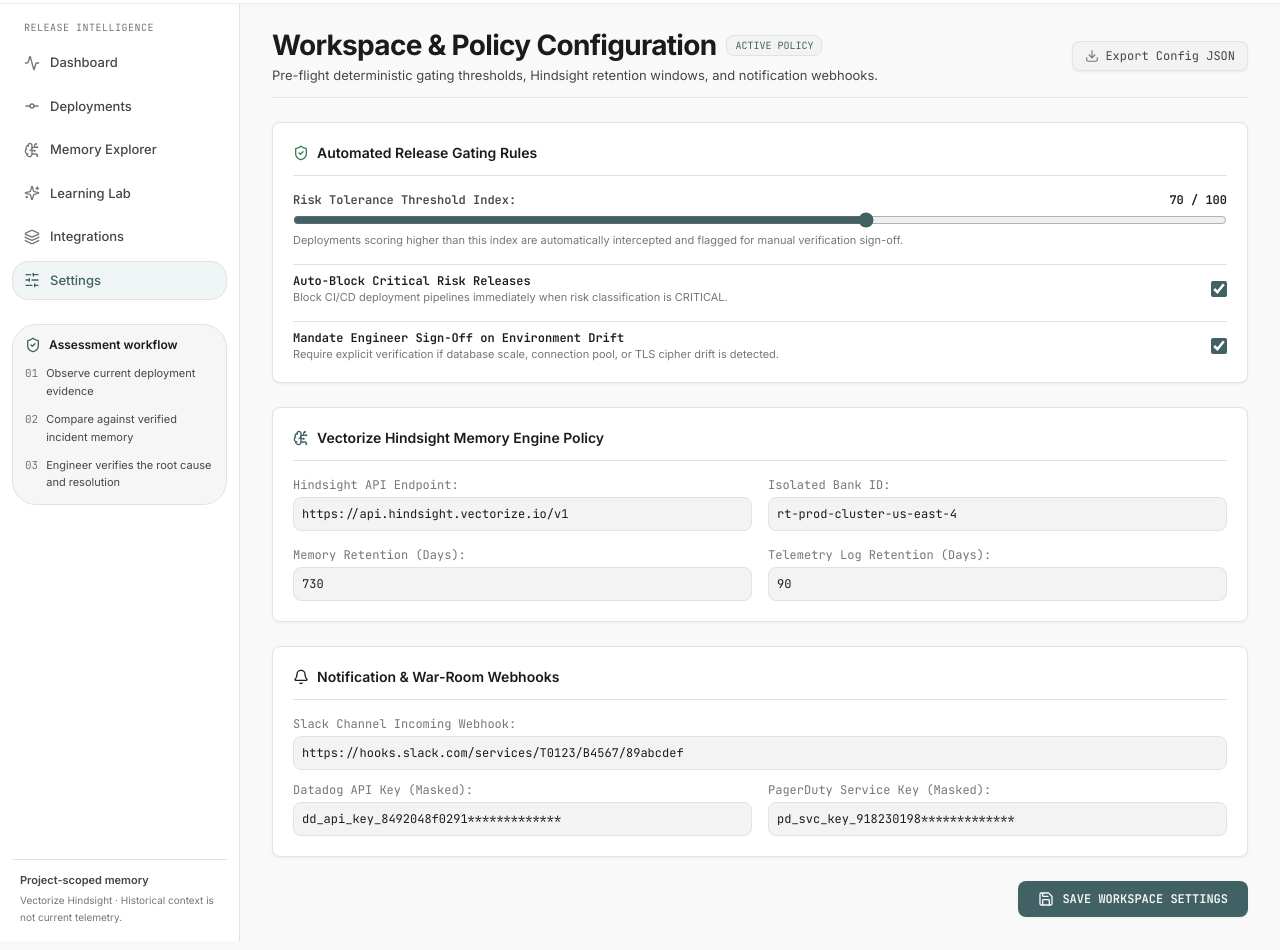
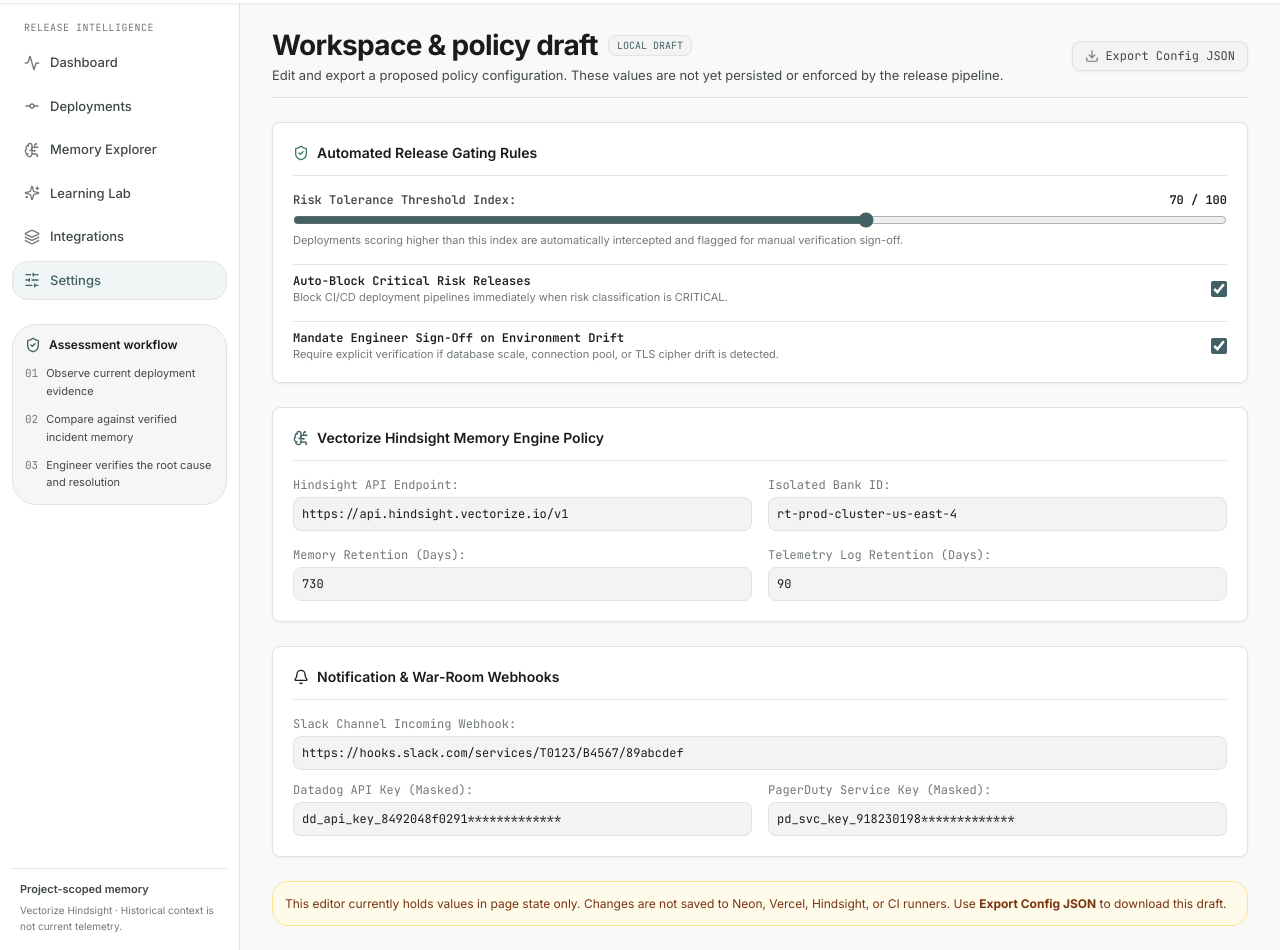
Before and after one commit to amrit-verse/ReleaseTrace, a Next.js app: page /settings in a window 1280 px wide. Shown: the part 60-1010 px from the top of the page. Built offline with nearby package versions, Linux system fonts and the light colour scheme.

Commit message:
fix(ui): label policy settings as local draft instead of applied config

```diff
--- a/src/app/settings/page.tsx
+++ b/src/app/settings/page.tsx
@@ -6,7 +6,6 @@ import {
   BrainCircuit,
   ShieldCheck,
   Bell,
-  Save,
   Download,
 } from "lucide-react";
 import { mockDefaultSettings } from "@/data/mockData";
@@ -22,12 +21,7 @@ import {
 
 export default function SettingsPage() {
   const [settings, setSettings] = useState<WorkspaceSettings>(mockDefaultSettings);
-  const { success, info } = useToast();
-
-  const handleSave = (e: React.FormEvent) => {
-    e.preventDefault();
-    success("Settings Saved", "Workspace policy configuration updated and distributed to active CI runners.");
-  };
+  const { info } = useToast();
 
   const handleExportAudit = () => {
     const dataStr =
@@ -50,11 +44,11 @@ export default function SettingsPage() {
     >
       {/* Header */}
       <PageHeader
-        title="Workspace & Policy Configuration"
-        subtitle="Pre-flight deterministic gating thresholds, Hindsight retention windows, and notification webhooks."
+        title="Workspace & policy draft"
+        subtitle="Edit and export a proposed policy configuration. These values are not yet persisted or enforced by the release pipeline."
         badge={
           <span className="text-[10px] font-mono px-2 py-0.5 rounded bg-surface-elevated text-signal border border-surface-border">
-            ACTIVE POLICY
+            LOCAL DRAFT
           </span>
         }
         actions={
@@ -70,7 +64,7 @@ export default function SettingsPage() {
         }
       />
 
-      <form onSubmit={handleSave} className="space-y-6">
+      <div className="space-y-6">
         {/* Section 1: Pre-Flight Gating Policy */}
         <motion.div
           variants={fadeInVariants}
@@ -273,19 +267,10 @@ export default function SettingsPage() {
           </div>
         </motion.div>
 
-        {/* Save Button */}
-        <div className="flex justify-end space-x-3 font-mono text-xs">
-          <motion.button
-            whileHover={hoverSubtle}
-            whileTap={tapSubtle}
-            type="submit"
-            className="px-5 py-2.5 rounded bg-signal text-canvas font-semibold flex items-center space-x-2 shadow-panel transition-colors"
-          >
-            <Save className="w-4 h-4" />
-            <span>SAVE WORKSPACE SETTINGS</span>
-          </motion.button>
+        <div className="rounded-lg border border-amber-200 bg-amber-50 p-3 text-xs leading-relaxed text-amber-900">
+          This editor currently holds values in page state only. Changes are not saved to Neon, Vercel, Hindsight, or CI runners. Use <strong>Export Config JSON</strong> to download this draft.
         </div>
-      </form>
+      </div>
     </motion.div>
   );
 }
```
